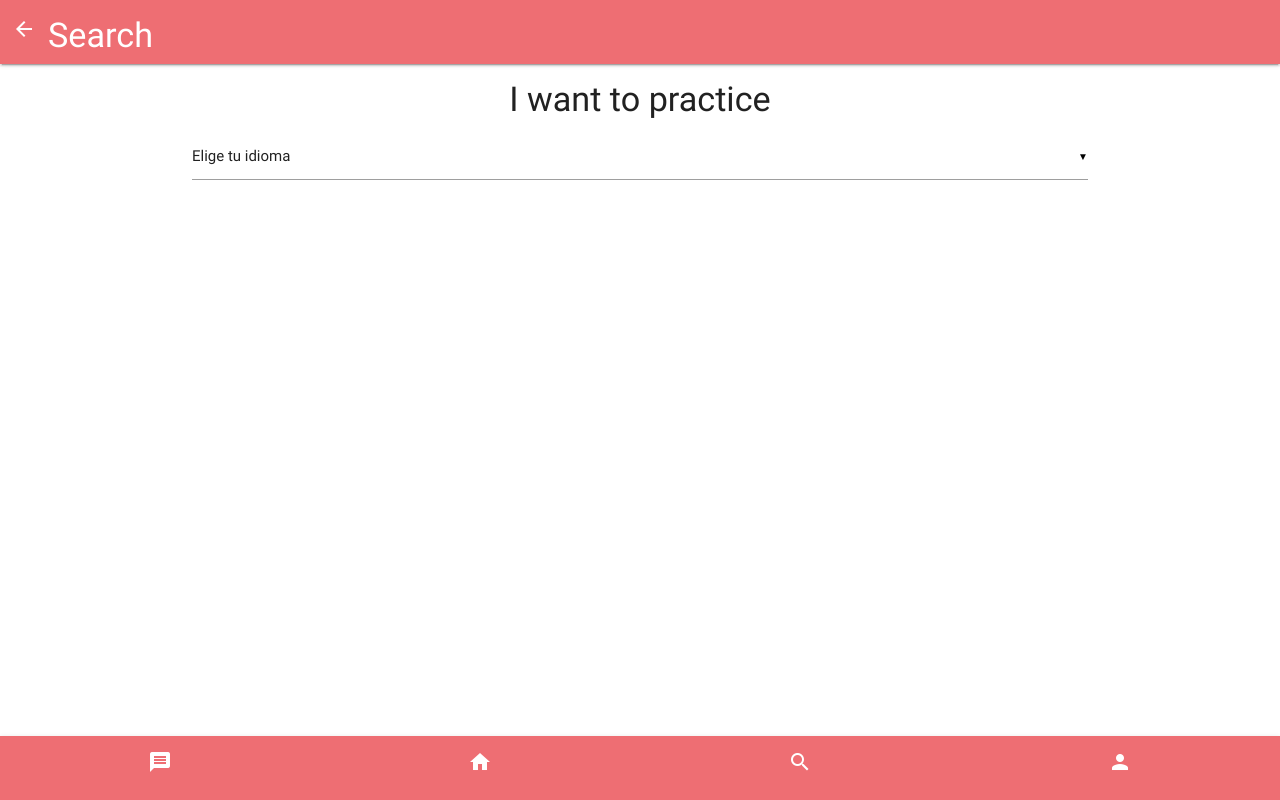
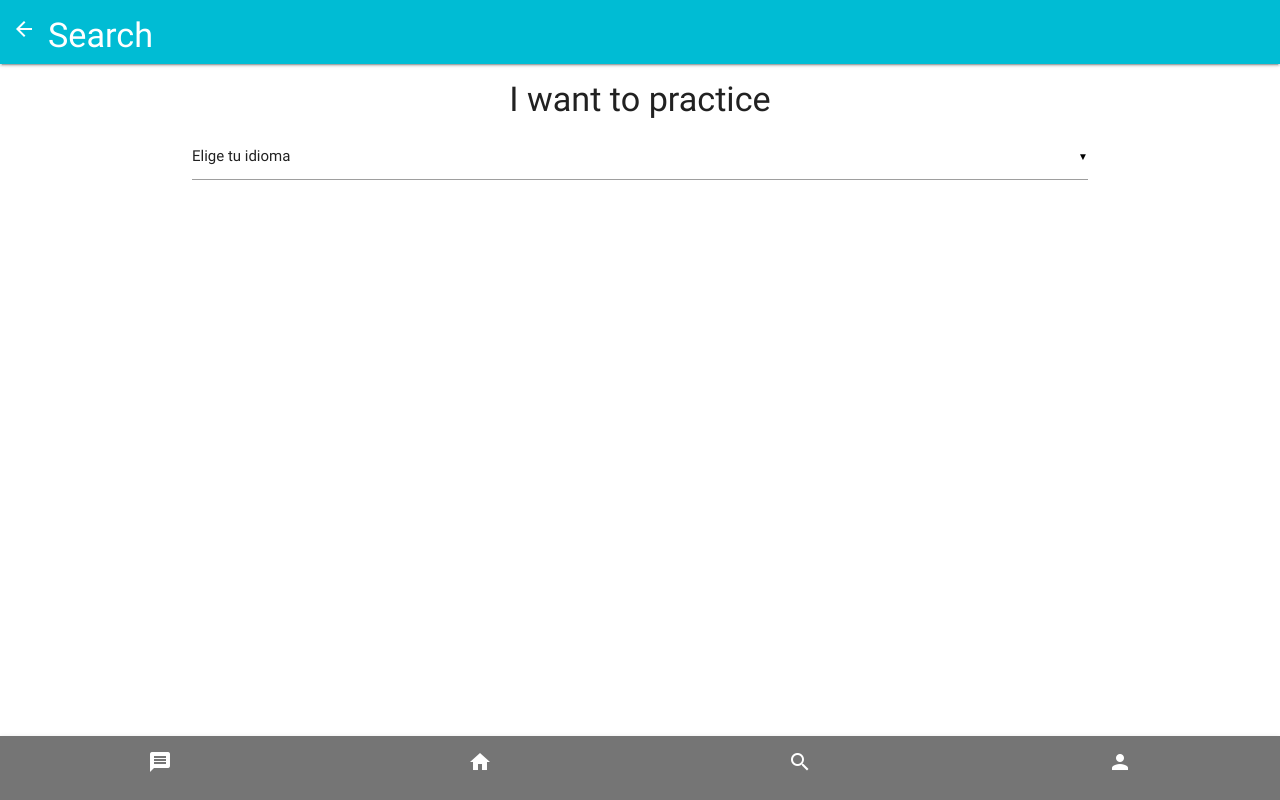
Before and after one commit to milagrospalma/producto-final-speak-up, a plain HTML site: page views/search.html in a window 1280 px wide. Drawn offline with Linux system fonts and the light colour scheme.

Commit message:
actualizando

```diff
--- a/views/search.html
+++ b/views/search.html
@@ -13,7 +13,7 @@
 <body class="high">
   <!-- Navbar -->
   <div class="navbar-fixed nav-style">
-    <nav>
+    <nav class="cyan">
       <div class="nav-wrapper ">
         <a class="btn-style material-icons left">arrow_back</a>
         <h4 class >Search</h4>
@@ -45,7 +45,7 @@
    <!-- <a class="waves-effect waves-light btn modal-trigger" href="#modal1">Modal</a>
    <button data-target="modal1" class="btn modal-trigger">Modal</button> -->
 
-   <!-- Modal Structure -->
+  <!-- Modal Structure -->
   <div id="modal1" class="modal">
     <div class="modal-content">
       <h4>Modal Header</h4>
@@ -59,7 +59,7 @@
   <!-- Menu-bottom -->
   <div class="navbar-down">
     <div class="navbar-fixed">
-      <nav>
+      <nav class="grey darken-1">
         <div class="nav-wrapper container-flex-row">
           <a href="../views/messages.html" class="material-icons icon-style">message</a>
           <a href="../views/newsfeed.html"class="material-icons icon-style">home</a>
```
